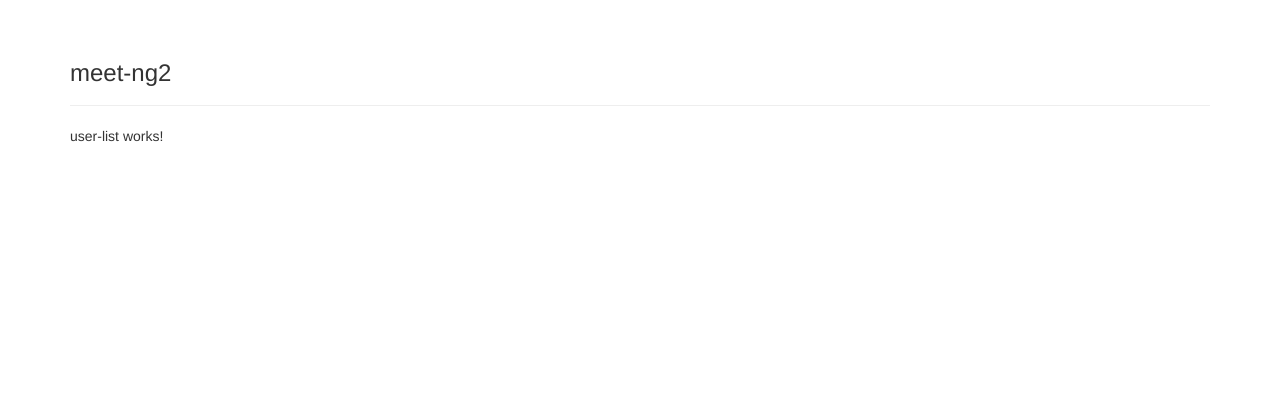
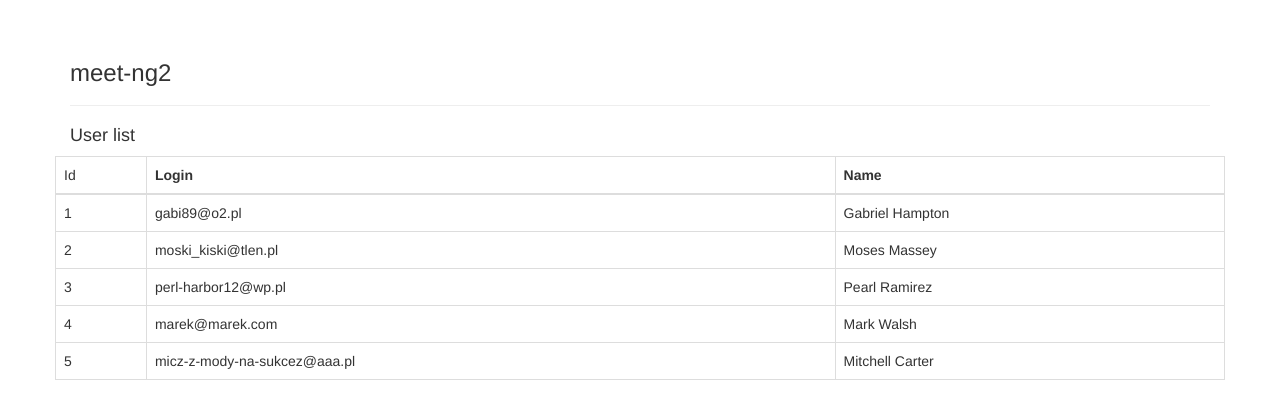
Before and after one commit to ArturJar/library, an Angular app: page / in a window 1280 px wide. Shown: the top 418 px of the page. Built offline with nearby package versions, Linux system fonts and the light colour scheme.

Commit message:
render user table

```diff
--- a/src/app/user-list/user-list.component.html
+++ b/src/app/user-list/user-list.component.html
@@ -1,3 +1,19 @@
-<p>
-  user-list works!
-</p>
+<h4>User list</h4>
+<div class="row">
+  <table class="table table-bordered">
+    <thead>
+      <tr>
+        <td>Id</td>
+        <th>Login</th>
+        <th>Name</th>
+      </tr>
+    </thead>
+    <tbody>
+      <tr *ngFor="let user of users">
+        <td>{{user.id}}</td>
+        <td>{{user.login}}</td>
+        <td>{{user.name}}</td>
+      </tr>
+    </tbody>
+  </table>
+</div>
```
